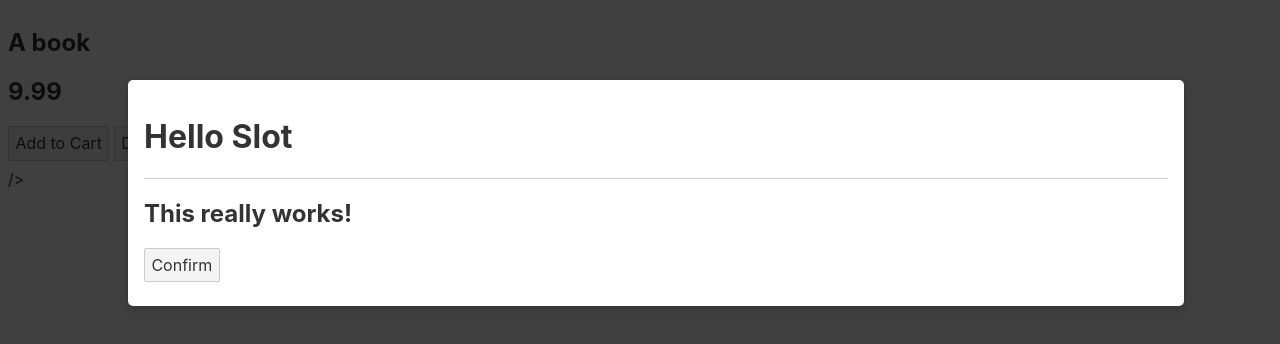
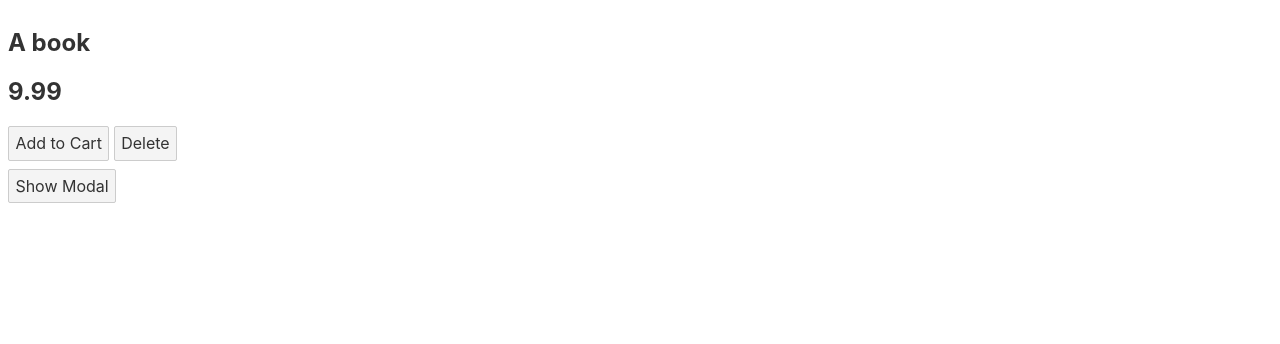
Before and after one commit to rwuniard/svelte_udemy_project_6_57, a Svelte app: page / in a window 1280 px wide. Shown: the top 344 px of the page. Built offline with nearby package versions, Linux system fonts and the light colour scheme.

Commit message:
Opening and Closing Modal.

```diff
--- a/src/App.svelte
+++ b/src/App.svelte
@@ -2,6 +2,7 @@
     import Product from './Products.svelte';
     import Modal from './Modal.svelte';
 
+    let showModal = false;
     let products = [
         {
             id: '01',
@@ -25,9 +26,12 @@
     <!-- the two statements above can be re-written with spread operator below assuming the props name are matching -->
     <Product {...product} on:add-to-cart={addToCart} on:delete-something={deleteSomething} />
 {/each}
+<button on:click={() => (showModal = true)}>Show Modal</button>
 
-<Modal>
-    <h1 slot="header">Hello Slot</h1>
-    <h2>This really works!</h2>
-    <button slot="footer">Confirm</button>
-</Modal> />
+{#if showModal}
+    <Modal on:cancel={() => (showModal = false)} on:close={() => (showModal = false)}>
+        <h1 slot="header">Hello Slot</h1>
+        <h2>This really works!</h2>
+        <button slot="footer" on:click={() => (showModal = false)}>Confirm</button>
+    </Modal> />
+{/if}
--- a/src/Modal.svelte
+++ b/src/Modal.svelte
@@ -1,7 +1,10 @@
 <script>
+    import { createEventDispatcher } from 'svelte';
+
+    const dispatch = createEventDispatcher();
 </script>
 
-<div class="backdrop" />
+<div class="backdrop" on:click={() => dispatch('cancel')} />
 <div class="modal">
     <header>
         <slot name="header" />
@@ -11,7 +14,7 @@
     </div>
     <footer>
         <slot name="footer">
-            <button>Close</button>
+            <button on:click={() => dispatch('close')}>Close</button>
         </slot>
     </footer>
 </div>
```
